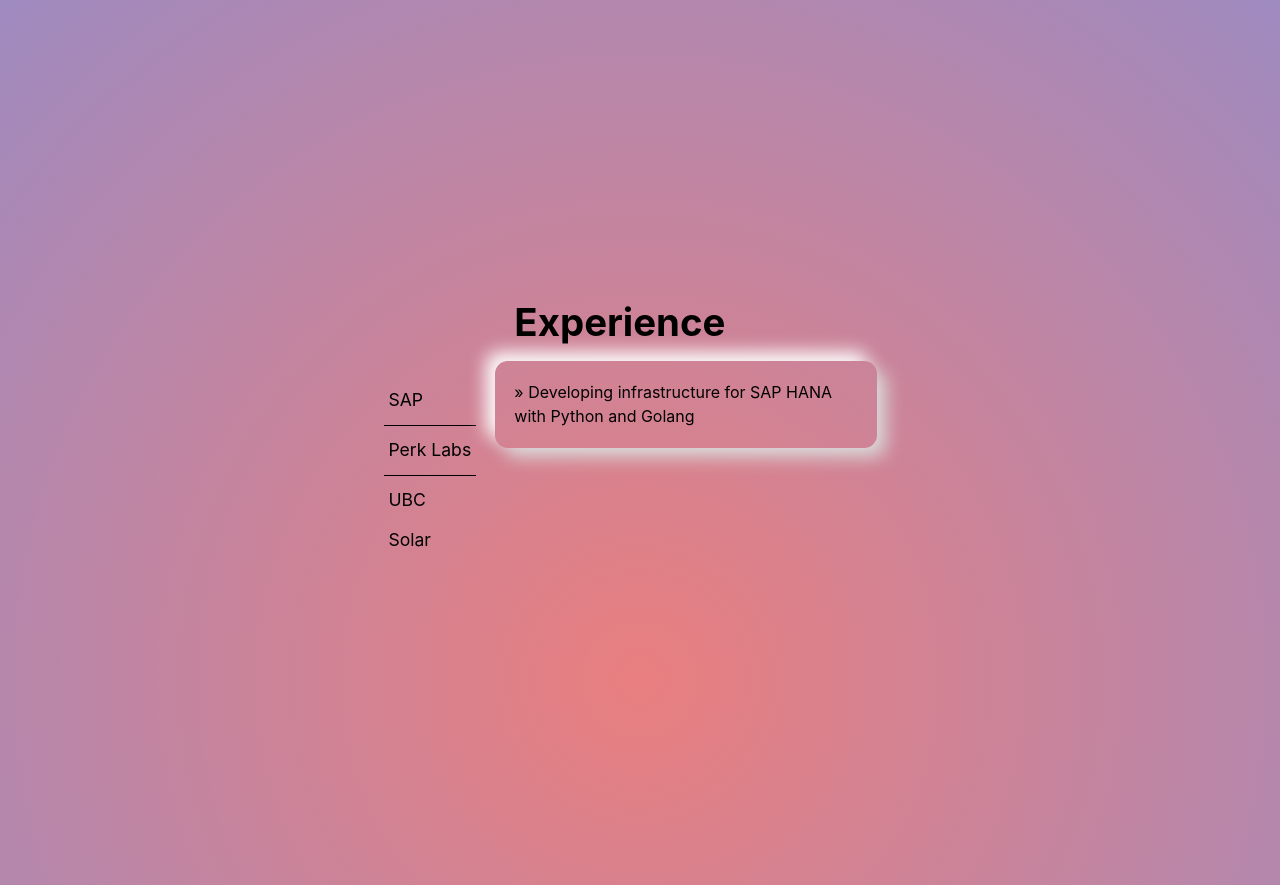
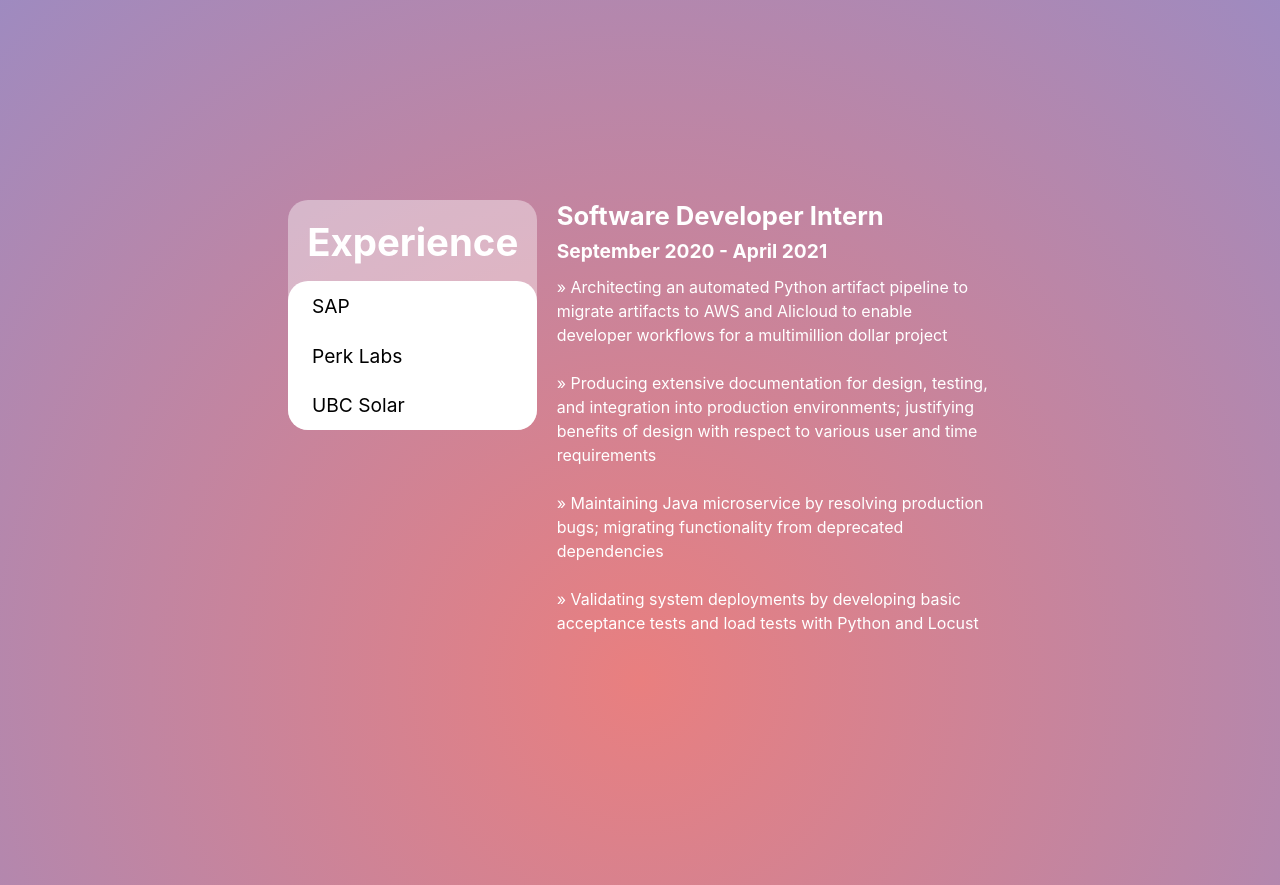
Before and after one commit to mpchow/personalWebsite_V2, a React (Create React App) app: page / in a window 1280 px wide. Shown: the part 1400-2285 px from the top of the page. Built offline with nearby package versions, Linux system fonts and the light colour scheme.

Commit message:
Implement glassmorphism

```diff
--- a/src/components/Experience/experience.css
+++ b/src/components/Experience/experience.css
@@ -4,50 +4,70 @@
    text-align: left;
 }
 
+.experience-content {
+   display: flex;
+}
+
 .experience-box {
-   display: flex;
-   width: 40vw;
+   width: 55vw;
+   top: 10vh;
    margin: 0 auto;
    position: relative;
 }
 
-.experience-title {
-   font-size: 1.1em;
-   line-height: 3vh;
+.experience-company {
+   font-size: 1.5vw;
    height: 5vh;
-   width: 6.5vw;
+   width: 10vw;
    padding: 0.25em;
    line-height: 5vh;
 }
 
-.experience-titles :hover{
+.experience-titles {
+   background: rgba(255,255,255,0.4);
+   border-radius: 20px;
+   height: fit-content;
+}
+
+.experience-companies :hover{
    color: #696969;
    cursor: pointer;
 }
 
-.experience-titles {
-   top: 32vh;
-   position: relative;
-}
-
-.experience h1 {
-   font-size: 3vw;
-   margin-bottom: 2vh;
-}
-
-.experience-description {
-   top: 20vh;
-   position: relative;
-   padding: 1.5vw;
-}
-
-.experience-description h1 {
+.experience-companies {
+   display: flex;
+   flex-direction: column;
+   justify-content: space-between;
+   background-color: white;
+   border-radius: 20px;
    padding-left: 1.5vw;
 }
 
+.experience-titles h1 {
+   color: white;
+   font-size: 3vw;
+   margin-bottom: 2vh;
+   margin-top: 1.5vw;
+   margin-right: 1.5vw;
+   margin-left: 1.5vw;
+}
+
 .experience-text {
-   box-shadow:  9px 9px 18px #d9d9d9,
-   -9px -9px 18px #ffffff;
-   border-radius: 1vw;
-   padding: 1.5vw;
+   color: white;
+   margin: 0 auto;
+   padding-left: 1.5vw;
 }
+
+.experience-text h1 {
+   font-size: 2vw;
+   margin-bottom: 1vh;
+}
+
+.experience-text h2 {
+   font-size: 1.5vw;
+   margin-bottom: 1.5vh;
+}
+
+.experience-text p {
+   font-size: 1.25vw;
+}
--- a/src/components/Experience/experience.js
+++ b/src/components/Experience/experience.js
@@ -15,42 +15,59 @@ class Experience extends React.Component {
       return (
          <div className="experience">
                <div className="experience-box">
+               <div className="experience-content">
                   <div className="experience-titles">
-                     <div className="experience-title" onClick={() => {
+                        <h1>Experience</h1>
+                        <div className="experience-companies">
+                           <div className="experience-company" onClick={() => {
                               this.selectExperience("SAP");
-                     }} style={{borderBottom: "1px solid black"}}>
+                           }}>
                               SAP
                            </div>
 
-                     <div className="experience-title" onClick={() => {
+                           <div className="experience-company" onClick={() => {
                               this.selectExperience("Perk Labs");
-                     }} style={{borderBottom: "1px solid black"}}>
+                           }}>
                               Perk Labs
                            </div>
 
-                     <div className="experience-title" onClick={() => {
+                           <div className="experience-company" onClick={() => {
                               this.selectExperience("UBC Solar");
                            }}>
                               UBC Solar
                            </div>
                         </div>
-                  <div className="experience-description">
-                     <h1>Experience</h1>
+                     </div>
                      <div className="experience-text">
-                        {this.state.experience === "SAP" && <p>
-                        » Developing infrastructure for SAP HANA with Python and Golang
-                           </p>}
+                        {this.state.experience === "SAP" && <div>
+                           <h1>Software Developer Intern</h1>
+                           <h2>September 2020  -  April 2021</h2>
+                           <p>
+                              » Architecting an automated Python artifact pipeline to migrate artifacts to AWS and Alicloud to enable developer workflows for a multimillion dollar project <br/> <br/>
+                              » Producing extensive documentation for design, testing, and integration into production environments; justifying benefits of design with respect to various user and time requirements <br/> <br/>
+                              » Maintaining Java microservice by resolving production bugs; migrating functionality from deprecated dependencies <br/> <br/>
+                              » Validating system deployments by developing basic acceptance tests and load tests with Python and Locust
+                              </p>
+                        </div> }
 
-                        {this.state.experience === "Perk Labs" &&  <p>
+                        {this.state.experience === "Perk Labs" && <div>
+                           <h1>QA Engineer Intern</h1>
+                           <h2>July 2020  -  August 2020</h2>
+                           <p>
                            » Reduced the development team’s workload by developing UX features with React Native <br/> <br/>
                            » Strengthened UI/UX design by identifying pain points in transaction flows and suggesting readability improvements based on user centered design <br/> <br/>
                            » Delivered an optimal experience for 5000+ users through regression, integration, and unit tests <br/>
-                           </p>}
+                           </p>
+                        </div>}
 
-                        {this.state.experience === "UBC Solar" && <p>
+                        {this.state.experience === "UBC Solar" && <div>
+                           <h1>Software Developer</h1>
+                           <h2>September 2019  -  April 2020</h2>
+                           <p>
                            » Designed a web app with HTML, CSS, and JavaScript to deliver telemetry data from a solar car for strategical analysis during competition <br/> <br/>
                            » Expanded the user base by creating a scalable frontend design
-                           </p>}
+                           </p>
+                        </div>}
                      </div>
                   </div>
                </div>
```
Lines whose indentation alone changed are shown as unchanged.
